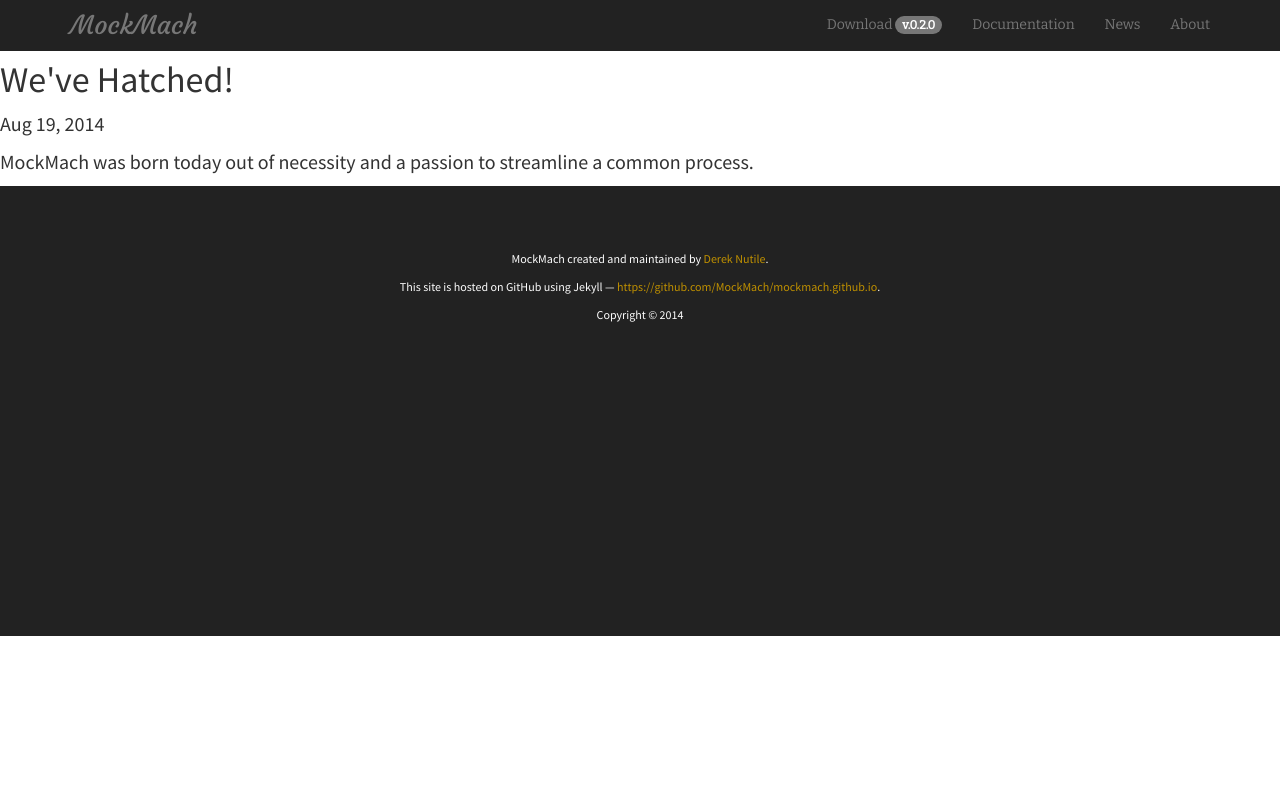
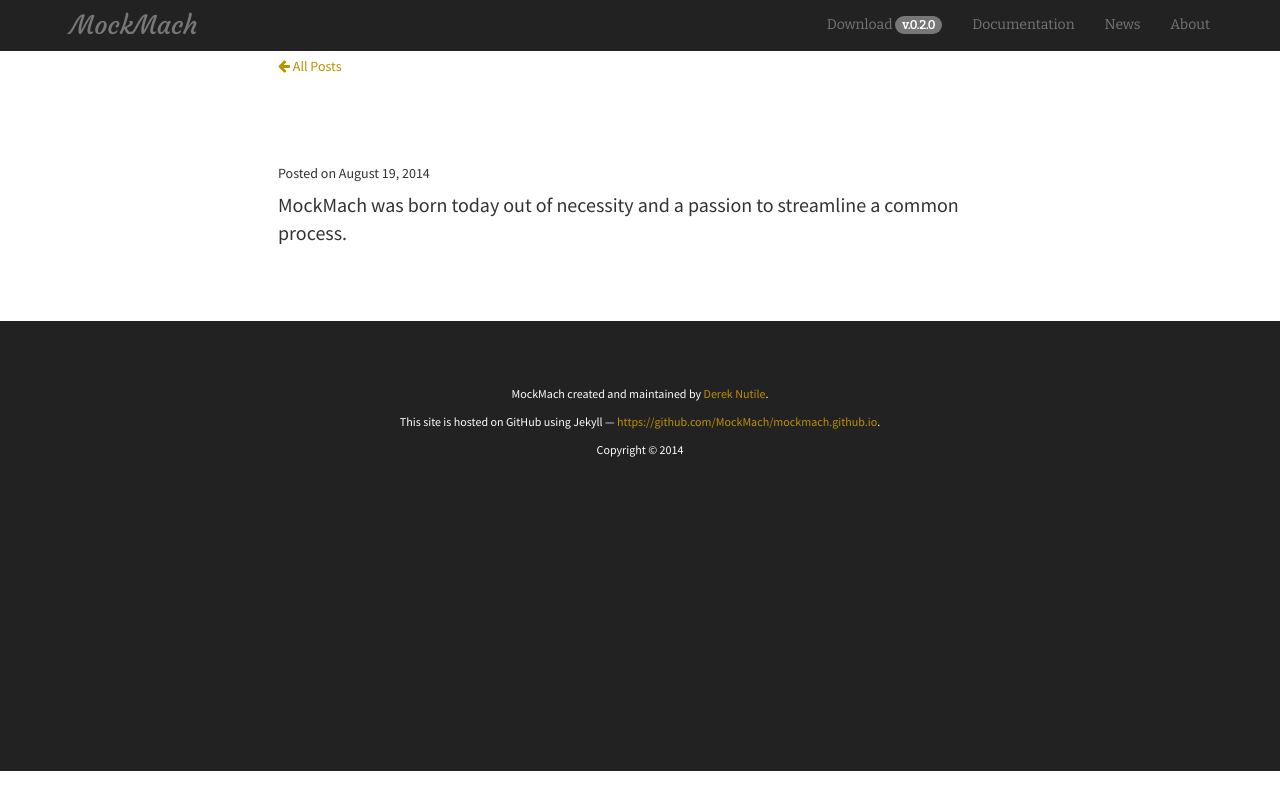
Before and after one commit to MockMach/mockmach.github.io, a Jekyll site: the page built from _posts/2014-08-19-we-have-hatched.markdown, in a window 1280 px wide. Shown: the top 810 px of the page. Built offline with Jekyll 4.4.1, drawn with Linux system fonts in a browser that asks for light colours.

Commit message:
In progress: new page layout for news.

```diff
--- a/_layouts/post.html
+++ b/_layouts/post.html
@@ -1,15 +1,31 @@
 ---
 layout: default
+title: Note
+active: blog
 ---
-<div class="post">
 
-  <header class="post-header">
-    <h1>{{ page.title }}</h1>
-    <p class="meta">{{ page.date | date: "%b %-d, %Y" }}{% if page.author %} • {{ page.author }}{% endif %}{% if page.meta %} • {{ page.meta }}{% endif %}</p>
-  </header>
+<section id="toolbox" class="palette horizontal-padding-small background-slate-lighten-65">
+<div id="toolbox-banner">
 
-  <article class="post-content">
-  {{ content }}
-  </article>
+    <div class="container container-narrow horizontal-padding-small">
+    <div class="row">
+        <a href="{{ site.baseurl }}/blog" class="button"><i class="fa fa-arrow-left"></i> All Posts</a>
+    </div><!-- /.row -->
+    </div><!-- /.container -->
 
-</div>
+</div><!-- /#toolbox-banner -->
+</section><!-- /#toolbox -->
+
+<section id="post" class="palette background-bright">
+<div id="post-banner">
+
+    <div class="container horizontal-padding-large container-narrow">
+    <div class="row">
+        <h5 class="posted-date">Posted on {{ page.date | date: "%B %-d, %Y" }}</h5>
+        {{ content }}
+
+    </div><!-- /.row -->
+    </div><!-- /.container -->
+
+</div><!-- /#post-banner -->
+</section><!-- /#post -->
```
